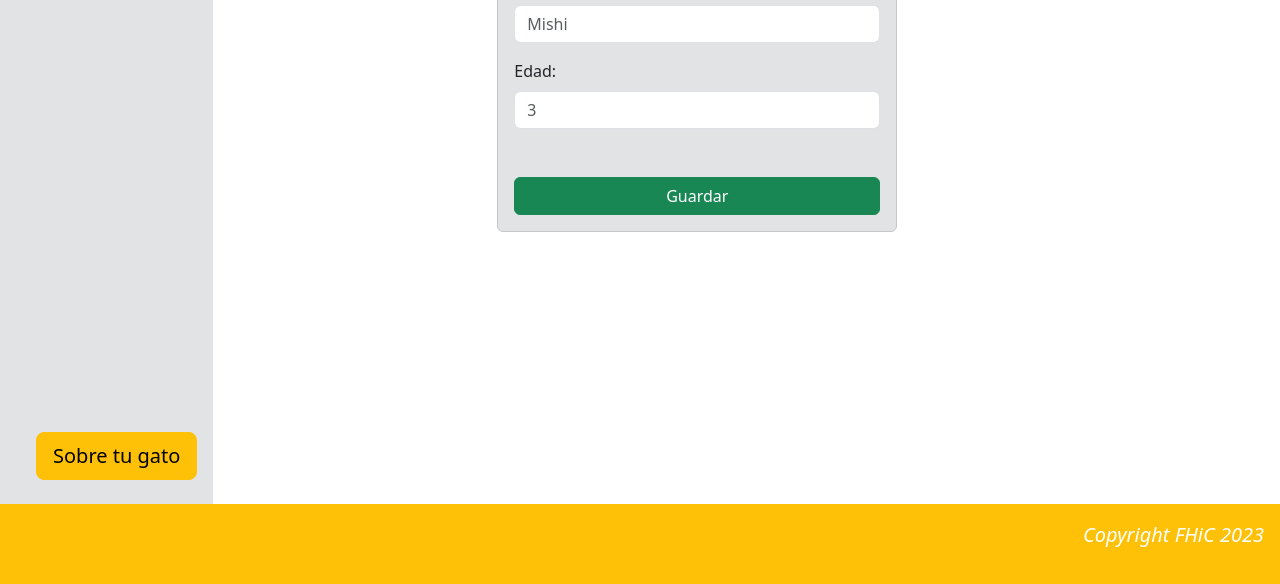
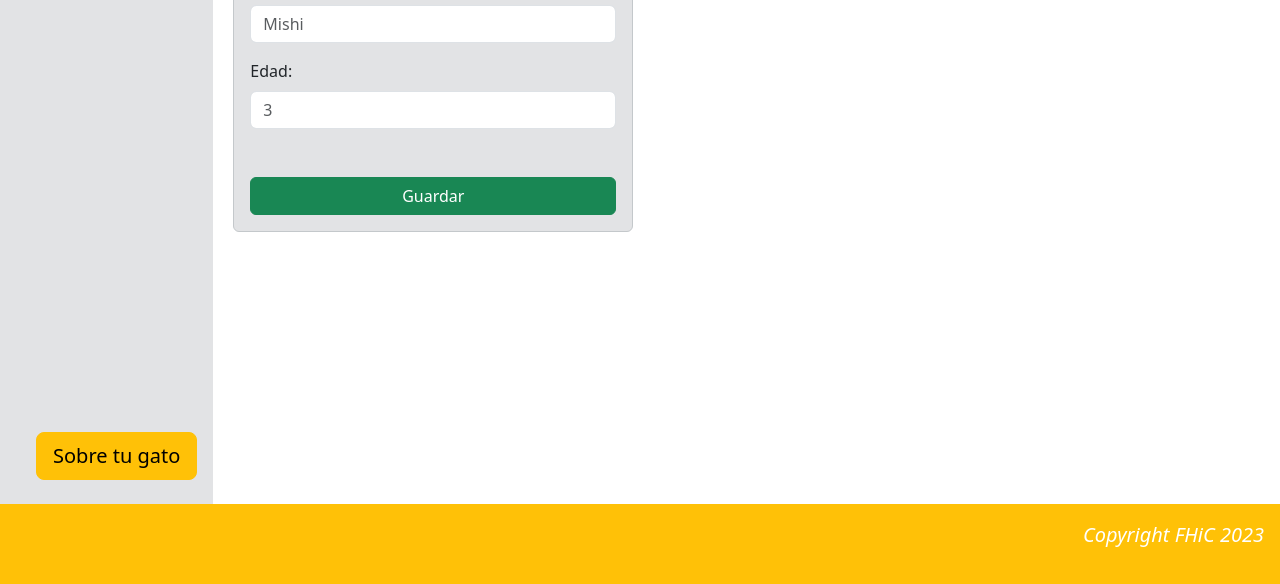
Before and after one commit to PracticasFHiC22-23/html-exercici-1-af9, a website: page form.html in a window 1280 px wide. Shown: the part 216-800 px from the top of the page. Drawn offline with nearby package versions, Linux system fonts and the light colour scheme.

Commit message:
fix: report index.css

```diff
--- a/form.html
+++ b/form.html
@@ -6,9 +6,7 @@
   <meta http-equiv="X-UA-Compatible" content="IE=edge">
   <meta name="viewport" content="width=device-width, initial-scale=1.0">
   <title>Form</title>
-  <link rel="stylesheet" href="./css/index.css">
 
-  <!-- <link rel="stylesheet" href="./css/index.css"> -->
   <link href="https://cdn.jsdelivr.net/npm/bootstrap@5.3.0-alpha1/dist/css/bootstrap.min.css" rel="stylesheet"
     integrity="sha384-GLhlTQ8iRABdZLl6O3oVMWSktQOp6b7In1Zl3/Jr59b6EGGoI1aFkw7cmDA6j6gD" crossorigin="anonymous">
   <!-- <link rel="stylesheet" href="./css/bootstrap.min.css"> -->
```
Also changed, not shown: persa.html (+1 -1 lines), results.html (+0 -1 lines), siames.html (+1 -2 lines).
